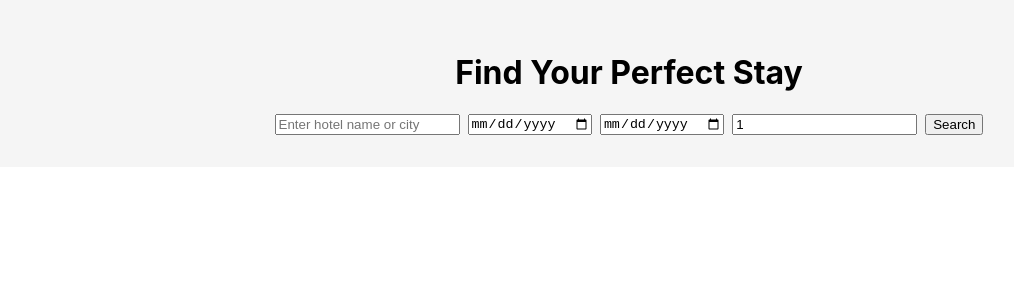
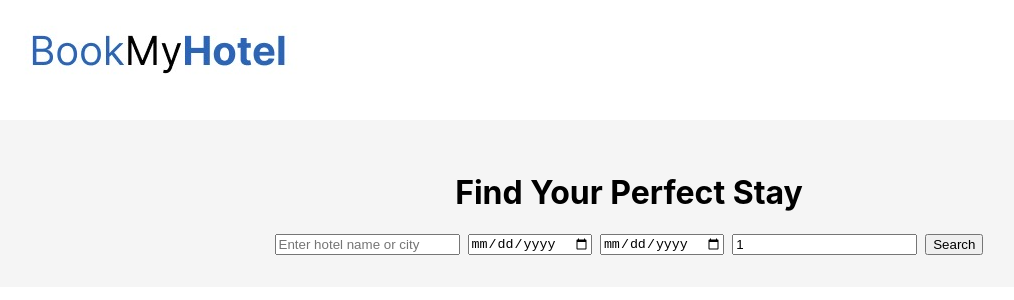
Before and after one commit to Ktkbisaria/sui-test, a React (Create React App) app: page / in a window 1280 px wide. Shown: the top 300 px of the page, without its empty margins (11-1025 px from the left). Built offline with nearby package versions, Linux system fonts and the light colour scheme.

Commit message:
incomplete header

```diff
--- /dev/null
+++ b/src/pages/Header.css
@@ -0,0 +1,37 @@
+.header {
+    display: flex;
+    justify-content: space-between;
+    align-items: center;
+    padding: 10px 20px;
+    background-color: #fff;
+    color: #000
+  }
+
+  .logo {
+    flex: 1; /* Allows the logo to align to the far left */
+    height: 100px;
+    width: 100px;
+  }
+
+  .logo a {
+    text-decoration: none;
+    color: #fff;
+    font-size: 24px;
+    font-weight: bold;
+  }
+
+  .navigation {
+    display: flex;
+    flex: 2; /* Distributes extra space between logo and links */
+    justify-content: space-evenly; /* Evenly spaces the links */
+  }
+
+  .navigation a {
+    text-decoration: none;
+    color: #fff;
+    font-size: 18px;
+  }
+
+  .navigation a:hover {
+    text-decoration: underline;
+  }
--- /dev/null
+++ b/src/pages/Header.jsx
@@ -0,0 +1,22 @@
+// Header.jsx
+import React from 'react';
+import { Link } from 'react-router-dom';
+import logo from '../assets/logo.jpg';
+import './Header.css'; // Make sure you have the CSS file for styling
+
+function Header() {
+  return (
+    <header className="header">
+      <div className="logo">
+       <img src={logo} alt = "logo"></img>
+      </div>
+      <nav className="navigation">
+        <Link to="/about">Homes</Link>
+        <Link to="/contact">Hotels</Link>
+        <Link to="/explore-hotels">Places</Link>
+      </nav>
+    </header>
+  );
+}
+
+export default Header;
--- a/src/pages/HomePage.jsx
+++ b/src/pages/HomePage.jsx
@@ -2,6 +2,7 @@
 import React, { useState } from 'react';
 import { useNavigate } from 'react-router-dom';
 import './HomePage.css';
+import Header from './Header';
 
 function HomePage() {
   const [searchData, setSearchData] = useState({
@@ -30,7 +31,9 @@
 
   return (
     <div className="home-page">
+      <Header></Header>
       <header className="hero-section">
+
         <h1>Find Your Perfect Stay</h1>
         <div className="search-bar">
           <input
```
